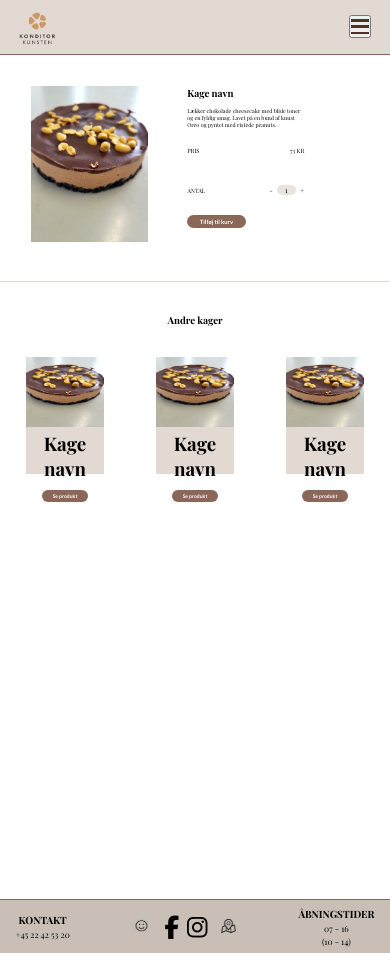
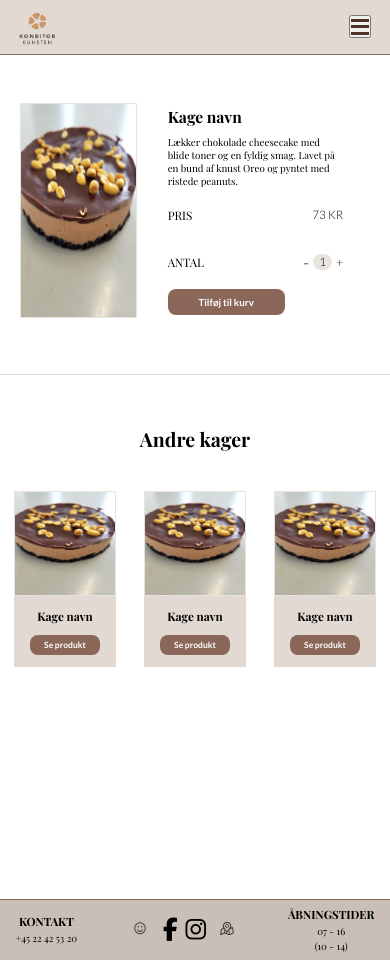
Before and after one commit to MFrandDK/Konditorkunsten, a Vue app in the folder Konditorkunsten/: page /produkt in a window 390 px wide. Built offline with nearby package versions, Linux system fonts and the light colour scheme; a web font is replaced by a local one.

Commit message:
ResponsivtlayoutV3+BurgermenuV2+Details

```diff
--- a/Konditorkunsten/src/components/BurgerMenu.vue
+++ b/Konditorkunsten/src/components/BurgerMenu.vue
@@ -1,26 +1,67 @@
 <template>
-    <nav>
-
-    </nav>
+  <nav class="navBar">
+    <RouterLink to="/forside">Forside</RouterLink>
+    <RouterLink to="/">Shop</RouterLink>
+    <RouterLink to="/kurser">Kurser</RouterLink>
+    <RouterLink to="/om-os">Om os</RouterLink>
+    <RouterLink to="/kontakt">Kontakt</RouterLink>
+    <RouterLink class="kurv" to="/kurv"
+      ><img
+        class="kurvIcon"
+        src="../assets/pictures/Shopping-kurv.svg"
+        alt="Shopping kurv | Åben kurven"
+        loading="lazy"
+      />
+      <p class="antalVarerCirkel">10</p>
+    </RouterLink>
+  </nav>
 </template>
 
 <script>
 export default {
-    name: "BurgerMenuCompontent"
+  name: 'BurgerMenuCompontent'
 }
 </script>
 
 <style scoped>
 @media only screen and (max-width: 600px) {
-    nav {
-        height: 92vh;
-        width: 100%;
-        position: relative;
-        top: 14vw;
-        z-index: 1;
-        padding: 8vw 5vw;
-        background-color: grey;
-    }
+  .navBar {
+    height: 100vh;
+    position: relative;
+    z-index: 2;
+    padding-bottom: 25vw;
+    background-color: var(--second-bg-beige);
+    font-size: 5vw;
+    flex-direction: column;
+    justify-content: space-evenly;
+  }
+
+  a {
+    color: var(--cta-brown);
+    text-decoration: none;
+  }
+
+  .kurvIcon {
+  width: 8vw;
+  cursor: pointer;
+  filter: invert(8%) sepia(13%) saturate(2610%) hue-rotate(335deg) brightness(96%) contrast(89%);
+}
+.kurvIcon:hover {
+  filter: invert(100%) sepia(2%) saturate(208%) hue-rotate(73deg) brightness(116%) contrast(100%);
+  transition: 0.2s;
 }
 
+.antalVarerCirkel {
+  height: 6vw;
+  width: 6vw;
+  display: flex;
+  justify-content: center;
+  align-items: center;
+  background-color: var(--cta-gold);
+  border-radius: 100%;
+  font-size: 4vw;
+  position: absolute;
+  margin: -10vw 0 0 6vw;
+}
+}
 </style>
--- a/Konditorkunsten/src/components/Footer.vue
+++ b/Konditorkunsten/src/components/Footer.vue
@@ -100,8 +100,8 @@ a>*:hover {
 @media only screen and (max-width: 600px) {
 
 footer {
-    height: 14vw;
-    font-size: 2.2vw;
+    height: auto;
+    font-size: 2.5vw;
 }
 
 .smileyIcon {
--- a/Konditorkunsten/src/components/Header.vue
+++ b/Konditorkunsten/src/components/Header.vue
@@ -1,5 +1,6 @@
 <template>
-  <header id="header">
+  <header id="header"
+  @wheel.prevent @touchmove.prevent @scroll.prevent >
     <router-link to="/"
       ><img
         class="logo"
@@ -36,7 +37,9 @@
       </button>
     </nav>
   </header>
-  <BurgerMenu v-show="showBurgerMenu" />
+  <!-- Inspiration til at deaktivere scroll på component:
+  "https://stackoverflow.com/questions/56739111/prevent-scrolling-in-vuejs" -->
+  <BurgerMenu v-show="showBurgerMenu" @wheel.prevent @touchmove.prevent @scroll.prevent />
 </template>
 
 <script>
@@ -99,7 +102,7 @@ nav > * {
 }
 
 a {
-  color: var(--black);
+  color: var(--cta-brown);
 }
 
 nav > a:hover {
@@ -115,6 +118,7 @@ nav > a:hover {
 .kurvIcon {
   width: 2.5vw;
   cursor: pointer;
+  filter: invert(8%) sepia(13%) saturate(2610%) hue-rotate(335deg) brightness(96%) contrast(89%);
 }
 .kurvIcon:hover {
   filter: invert(100%) sepia(2%) saturate(208%) hue-rotate(73deg) brightness(116%) contrast(100%);
@@ -180,6 +184,8 @@ nav > a:hover {
   .bottomSpan {
     background-color: var(--cta-brown);
     height: 0.7vw;
+    /* width: 50%; */
+    margin: 0 auto;
     top: 0;
     bottom: 0;
     left: 0;
@@ -193,22 +199,26 @@ nav > a:hover {
     top: 10%;
   }
   .midSpan {
-    margin: auto 0;
+    top: 43%;
   }
 
   .bottomSpan {
-    top: 75%;
+    top: 76%;
   }
 
-  .burgerMenuBtn.active>.topSpan {
+  .burgerMenuBtn.active > .topSpan {
     transform: rotate(-45deg) translateY(1.2vw) translateX(-1vw);
+    /* width: 35%; */
+    border-radius: 8px;
   }
-  .burgerMenuBtn.active>.midSpan {
+  .burgerMenuBtn.active > .midSpan {
     transform: rotate(90deg);
     opacity: 0;
   }
-  .burgerMenuBtn.active>.bottomSpan {
+  .burgerMenuBtn.active > .bottomSpan {
     transform: rotate(45deg) translateY(-1.2vw) translateX(-1vw);
+    /* width: 35%; */
+    border-radius: 8px;
   }
 }
 </style>
--- a/Konditorkunsten/src/components/KontaktComponent.vue
+++ b/Konditorkunsten/src/components/KontaktComponent.vue
@@ -114,7 +114,7 @@ button:hover {
   }
 
   p {
-    font-size: 2.2vw;
+    font-size: 2.5vw;
   }
 
   article:nth-child(2) {
--- a/Konditorkunsten/src/components/OtherProductsSection.vue
+++ b/Konditorkunsten/src/components/OtherProductsSection.vue
@@ -47,12 +47,12 @@ export default {
   margin: 0 0 8vw 0;
   grid-column-start: 1;
   grid-column-end: 4;
-  font-size: 2.5vw;
+  font-size: 4vw;
 }
 
 .singleProductContainer {
-  height: 30vw;
-  width: 20vw;
+  height: 35vw;
+  width: 22.5vw;
   background-color: var(--primary-bg-beige);
   text-align: center;
 }
@@ -60,6 +60,7 @@ export default {
 img {
   width: 100%;
   height: 60%;
+  border: 0.1px solid var(--second-bg-beige);
 }
 
 .productInfo {
@@ -68,6 +69,10 @@ img {
   justify-content: space-evenly;
   align-items: center;
   height: 40%;
+}
+
+h3 {
+  font-size: 2.5vw;
 }
 
 .cakeBtn {
@@ -87,4 +92,31 @@ img {
   border: 1px solid var(--cta-brown);
   transition: .2s;
 }
+
+@media only screen and (max-width: 600px) {
+.itemOne {
+  margin-bottom: 10vw;
+  font-size: 5vw;
+}
+
+.singleProductContainer {
+  height: 45vw;
+  width: 26vw;
+}
+
+.productInfo {
+  height: 35%;
+}
+
+h3 {
+  font-size: 3vw;
+}
+
+.cakeBtn {
+  height: 5vw;
+  width: 18vw;
+  border-radius: 8px;
+  font-size: 2.2vw;
+  }
+}
 </style>
--- a/Konditorkunsten/src/components/ProductCard.vue
+++ b/Konditorkunsten/src/components/ProductCard.vue
@@ -81,9 +81,10 @@ h3 {
 }
 
 .cakeBtn {
-  height: 5vw;
+  height: 5.5vw;
   width: 20vw;
-  font-size: 2.2vw;
+  font-size: 2.5vw;
+  border-radius: 8px;
 }
 
 }
--- a/Konditorkunsten/src/components/ProductInfoCard.vue
+++ b/Konditorkunsten/src/components/ProductInfoCard.vue
@@ -2,7 +2,7 @@
   <article class="productContainer">
     <h3>Kage navn</h3>
     <div class="innerProductContainer">
-            <img src="../assets/pictures/ChokoladeCheesecake.jpg" alt="" loading="lazy">
+      <img src="../assets/pictures/ChokoladeCheesecake.jpg" alt="" loading="lazy" />
       <article class="infoContainer">
         <div>
           <p>PRIS</p>
@@ -25,7 +25,7 @@
 
 <script>
 export default {
-    name: "ProductCardComponent"
+  name: 'ProductCardComponent'
 }
 </script>
 
@@ -43,14 +43,14 @@ h3 {
   margin: 2vw 0;
 }
 
-.innerProductContainer{
+.innerProductContainer {
   display: flex;
 }
 
 img {
   width: 45%;
   margin-right: 1vw;
-    border: .1px solid var(--second-bg-beige);
+  border: 0.1px solid var(--second-bg-beige);
 }
 
 .infoContainer {
@@ -60,7 +60,7 @@ img {
   justify-content: space-around;
 }
 
-.infoContainer>div {
+.infoContainer > div {
   display: flex;
   justify-content: space-between;
   align-items: center;
@@ -68,7 +68,7 @@ img {
 }
 
 .lineBreak {
-    border-bottom: .1px solid var(--second-bg-beige);
+  border-bottom: 0.1px solid var(--second-bg-beige);
 }
 
 .antalProdukterContainer {
@@ -76,10 +76,10 @@ img {
   display: flex;
   gap: 0 1vw;
 }
-.antalProdukterContainer>a:hover {
+.antalProdukterContainer > a:hover {
   scale: 1.3;
   cursor: pointer;
-    transition: .2s;
+  transition: 0.2s;
 }
 .antalProdukterBaggrund {
   background-color: var(--second-bg-beige);
@@ -94,9 +94,43 @@ img {
   padding: 1vw 0;
   cursor: pointer;
   font-size: 1vw;
+  color: var(--red-remove);
 }
 .fjernProduktKnap:hover {
-    color: var(--red-remove);
-    transition: .2s;
+  transition: 0.2s;
+  scale: 1.3;
+}
+
+@media only screen and (max-width: 600px) {
+  .productContainer {
+    padding: 2.5vw;
+  }
+
+  h3 {
+    font-size: 4vw;
+  }
+
+  img {
+    width: 35%;
+    margin-right: 2.5vw;
+  }
+
+  .infoContainer {
+  width: 65%;
+}
+
+  .infoContainer > div {
+    font-size: 2.5vw;
+  }
+
+  .antalProdukterContainer {
+    font-size: 2.5vw;
+    gap: 0 2.8vw;
+  }
+
+  .fjernProduktKnap {
+    margin-left: 86%;
+    font-size: 2vw;
+  }
 }
 </style>
--- a/Konditorkunsten/src/components/SingleProduct.vue
+++ b/Konditorkunsten/src/components/SingleProduct.vue
@@ -12,13 +12,13 @@
       </p>
       <div class="prisContainer">
         <p>PRIS</p>
-        <p>73 KR</p>
+        <p class="lato">73 KR</p>
       </div>
       <div class="antalContainer">
         <p>ANTAL</p>
         <div class="antalProdukterContainer">
           <a>-</a>
-          <p class="antalProdukterBaggrund">1</p>
+          <p class="antalProdukterBaggrund lato">1</p>
           <a>+</a>
         </div>
       </div>
@@ -42,6 +42,7 @@ section {
 
 img {
   width: 30vw;
+  border: 0.1px solid var(--second-bg-beige);
 }
 
 article {
@@ -82,7 +83,7 @@ article {
 .antalProdukterContainer > a:hover {
   scale: 1.3;
   cursor: pointer;
-  transition: .2s;
+  transition: 0.2s;
 }
 
 .antalProdukterBaggrund {
@@ -90,6 +91,7 @@ article {
   text-align: center;
   min-width: 5vw;
   border-radius: 15px;
+  justify-items: center;
 }
 
 .tilføjTilKurvBtn {
@@ -107,6 +109,47 @@ article {
   color: var(--cta-brown);
   background-color: var(--white);
   border: 1px solid var(--cta-brown);
-  transition: .2s;
+  transition: 0.2s;
+}
+
+@media only screen and (max-width: 600px) {
+  section {
+    min-height: 70vw;
+    gap: 0 8vw;
+    margin: 5vw;
+    align-items: center;
+  }
+
+  img {
+    height: 55vw;
+  }
+
+  .kageNavn {
+    font-size: 4vw;
+  }
+
+  .kageBeskrivelse {
+    width: 45vw;
+    font-size: 2.5vw;
+  }
+
+  .prisContainer {
+    font-size: 3vw;
+  }
+
+  .antalContainer {
+    font-size: 3vw;
+  }
+
+  .antalProdukterContainer {
+    font-size: 3vw;
+  }
+
+  .tilføjTilKurvBtn {
+    height: 6.5vw;
+    width: 30vw;
+    border-radius: 8px;
+    font-size: 2.5vw;
+  }
 }
 </style>
--- a/Konditorkunsten/src/views/KurvView.vue
+++ b/Konditorkunsten/src/views/KurvView.vue
@@ -166,4 +166,50 @@ form>input {
 .arrow {
   font-family: none;
 }
+
+@media only screen and (max-width: 600px) {
+  .checkOutContainer {
+  font-size: 2.5vw;
+  gap: 4vw 0;
+}
+
+.totalPrisContainer {
+  margin: 3vw 0 0 0;
+  padding: 2vw 3vw;
+  font-size: 3vw;
+}
+
+form {
+  gap: 2vw 0;
+}
+
+form>input {
+  padding: 1.5vw;
+}
+
+.btnContainer {
+flex-direction: column;
+align-items: center;
+gap: 3.5vw;
+}
+
+.shopVidereBtn {
+  height: 6.5vw;
+  width: 30vw;
+  border-radius: 8px;
+  font-size: 2.5vw;
+}
+
+.bestillingBtn {
+  height: 6.5vw;
+  width: 30vw;
+  border-radius: 8px;
+  font-size: 2.5vw;
+}
+
+.checkOutContainer > a {
+  margin-top: 0;
+  padding: 1.2vw;
+}
+}
 </style>
--- a/Konditorkunsten/src/views/ProduktView.vue
+++ b/Konditorkunsten/src/views/ProduktView.vue
@@ -9,9 +9,9 @@ import Footer from '../components/Footer.vue'
   <body>
     <Header />
     <main>
-     <SingleProduct />
-     <div class="spacerAndBorder"></div>
-     <OtherProductsSection />
+      <SingleProduct />
+      <div class="spacerAndBorder"></div>
+      <OtherProductsSection class="sectionsComponent" />
     </main>
     <Footer />
   </body>
@@ -29,4 +29,9 @@ main {
   margin: 2vw 0 8vw 0;
 }
 
+@media only screen and (max-width: 600px) {
+  .sectionsComponent {
+    margin-top: 5vw;
+  }
+}
 </style>
--- a/Konditorkunsten/src/views/ShopView.vue
+++ b/Konditorkunsten/src/views/ShopView.vue
@@ -110,6 +110,13 @@ productStore.fill()
   padding: 0.5vw 1vw;
 }
 
+.btnBorder:hover {
+  transition: 0.2s ease;
+  cursor: pointer;
+  background-color: var(--cta-brown);
+  color: var(--white);
+}
+
 .productContainer {
   display: grid;
   justify-items: center;
--- /dev/null
+++ b/package.json
@@ -0,0 +1,5 @@
+{
+  "dependencies": {
+    "v-scroll-lock": "^1.3.1"
+  }
+}
```
Also changed, not shown: 1 other file (tests, documents, lock files or other folders). Lines whose indentation alone changed are shown as unchanged.
